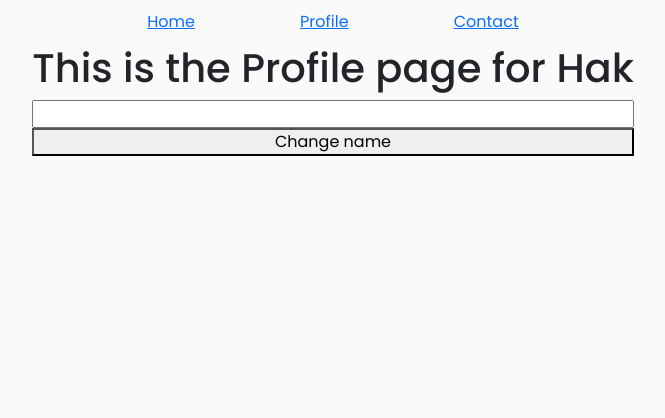
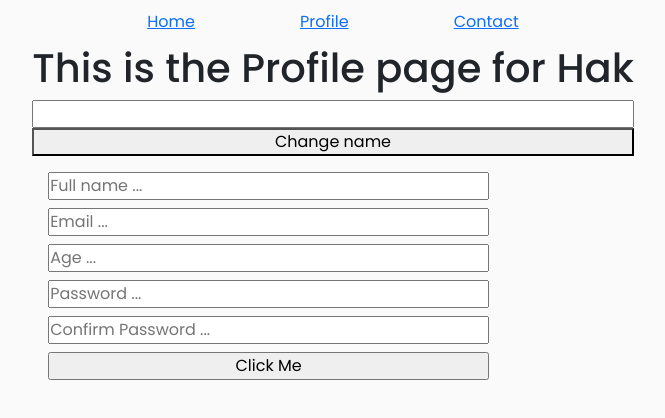
Before and after one commit to hieptth/social-media-clone, a React (Vite) app: page /profile/Hak in a window 1280 px wide. Shown: the top 418 px of the page, without its empty margins (307-972 px from the left). Built offline with nearby package versions, Linux system fonts and the light colour scheme.

Commit message:
react-hook-form and yup with resolver

```diff
--- a/package.json
+++ b/package.json
@@ -10,12 +10,15 @@
     "preview": "vite preview"
   },
   "dependencies": {
+    "@hookform/resolvers": "^3.1.1",
     "@tanstack/react-query": "^4.29.14",
     "axios": "^1.4.0",
     "react": "^18.2.0",
     "react-dom": "^18.2.0",
+    "react-hook-form": "^7.45.0",
     "react-router-dom": "^6.12.1",
-    "uuidv4": "^6.2.13"
+    "uuidv4": "^6.2.13",
+    "yup": "^1.2.0"
   },
   "devDependencies": {
     "@types/react": "^18.0.28",
--- /dev/null
+++ b/src/components/Form/Form.css
@@ -0,0 +1,6 @@
+form {
+    display: grid;
+    grid-template-columns: auto auto;
+    gap: .5rem;
+    padding: 1rem;
+}
--- /dev/null
+++ b/src/components/Form/Form.tsx
@@ -0,0 +1,67 @@
+import "./Form.css";
+import { useForm } from "react-hook-form";
+import { yupResolver } from "@hookform/resolvers/yup";
+import * as yup from "yup";
+
+export const Form = () => {
+  const schema = yup.object().shape({
+    fullName: yup.string().required("Full name cannot be empty!"),
+    email: yup.string().email("This is not a valid email address!"),
+    age: yup
+      .number()
+      .positive() // can be omitted if min is > 0
+      .integer("Your age should be a number!")
+      .min(18, "You must be older than 18 years old to use this site!")
+      .max(81, "You are too old for this site, please rest!")
+      .required("Please specify your age!"),
+    password: yup
+      .string()
+      .min(4, "Must have more than 4 characters!")
+      .max(20, "Must have less than 20 characters!")
+      .required("You need a password to secure your account!"),
+    confirmPassword: yup
+      .string()
+      .oneOf([yup.ref("password")], "Passwords do not match!")
+      .required("Please confirm your password!"),
+  });
+
+  const {
+    register,
+    handleSubmit,
+    formState: { errors },
+  } = useForm({
+    resolver: yupResolver(schema),
+  });
+
+  const onSubmit = (data: any) => {
+    console.log(data);
+  };
+
+  return (
+    <form onSubmit={handleSubmit(onSubmit)}>
+      <input
+        type="text"
+        placeholder="Full name ..."
+        {...register("fullName")}
+      />
+      <p>{errors.fullName?.message}</p>
+      <input type="text" placeholder="Email ..." {...register("email")} />
+      <p>{errors.email?.message}</p>
+      <input type="number" placeholder="Age ..." {...register("age")} />
+      <p>{errors.age?.message}</p>
+      <input
+        type="password"
+        placeholder="Password ..."
+        {...register("password")}
+      />
+      <p>{errors.password?.message}</p>
+      <input
+        type="password"
+        placeholder="Confirm Password ..."
+        {...register("confirmPassword")}
+      />
+      <p>{errors.confirmPassword?.message}</p>
+      <input type="submit" value="Click Me" />
+    </form>
+  );
+};
--- a/src/pages/Profile.tsx
+++ b/src/pages/Profile.tsx
@@ -2,6 +2,7 @@
 import { useContext } from "react";
 import { AppContext } from "../App";
 import { ProfileEdit } from "../components/ProfileEdit/ProfileEdit";
+import { Form } from "../components/Form/Form";
 
 export const Profile = () => {
   // let { username } = useParams();
@@ -11,6 +12,9 @@ export const Profile = () => {
     <>
       <h1>This is the Profile page for {username}</h1>
       <ProfileEdit />
+      <div>
+        <Form />
+      </div>
     </>
   );
 };
```
Also changed, not shown: 1 other file (tests, documents, lock files or other folders).
